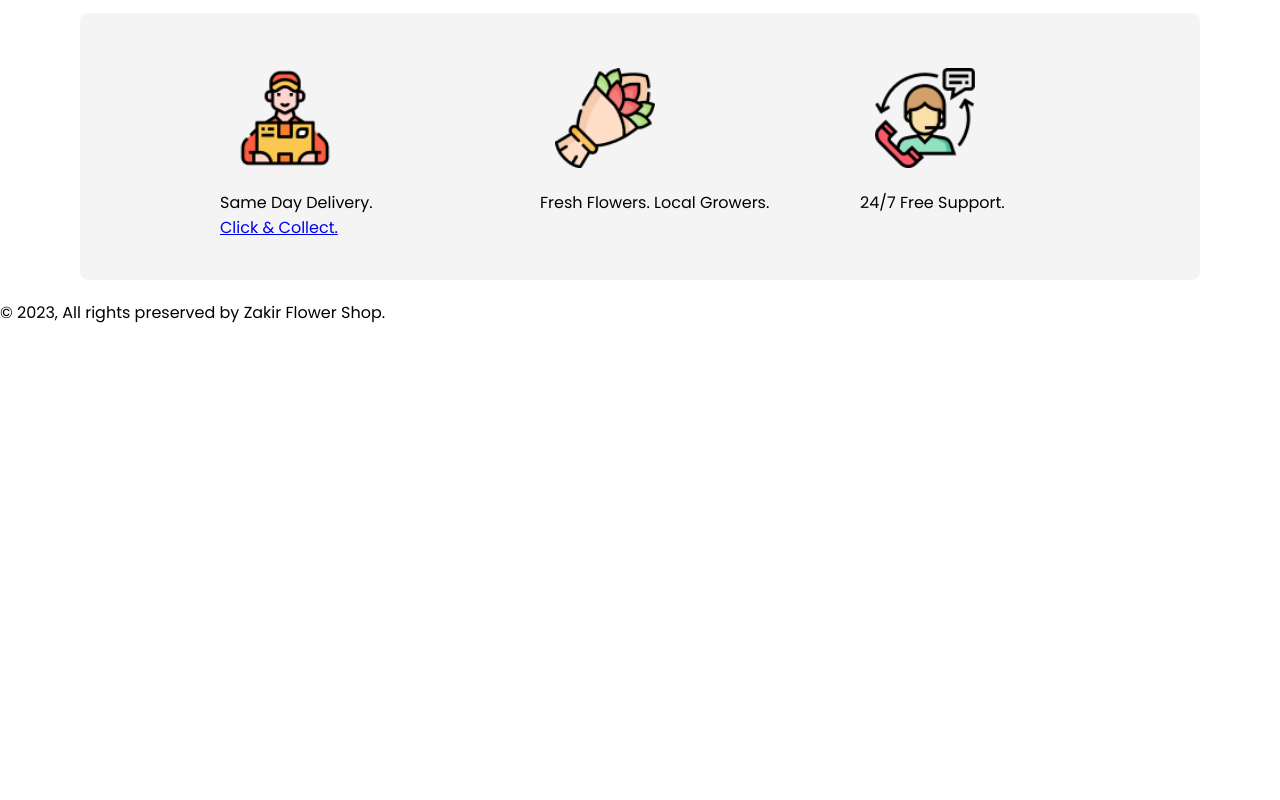
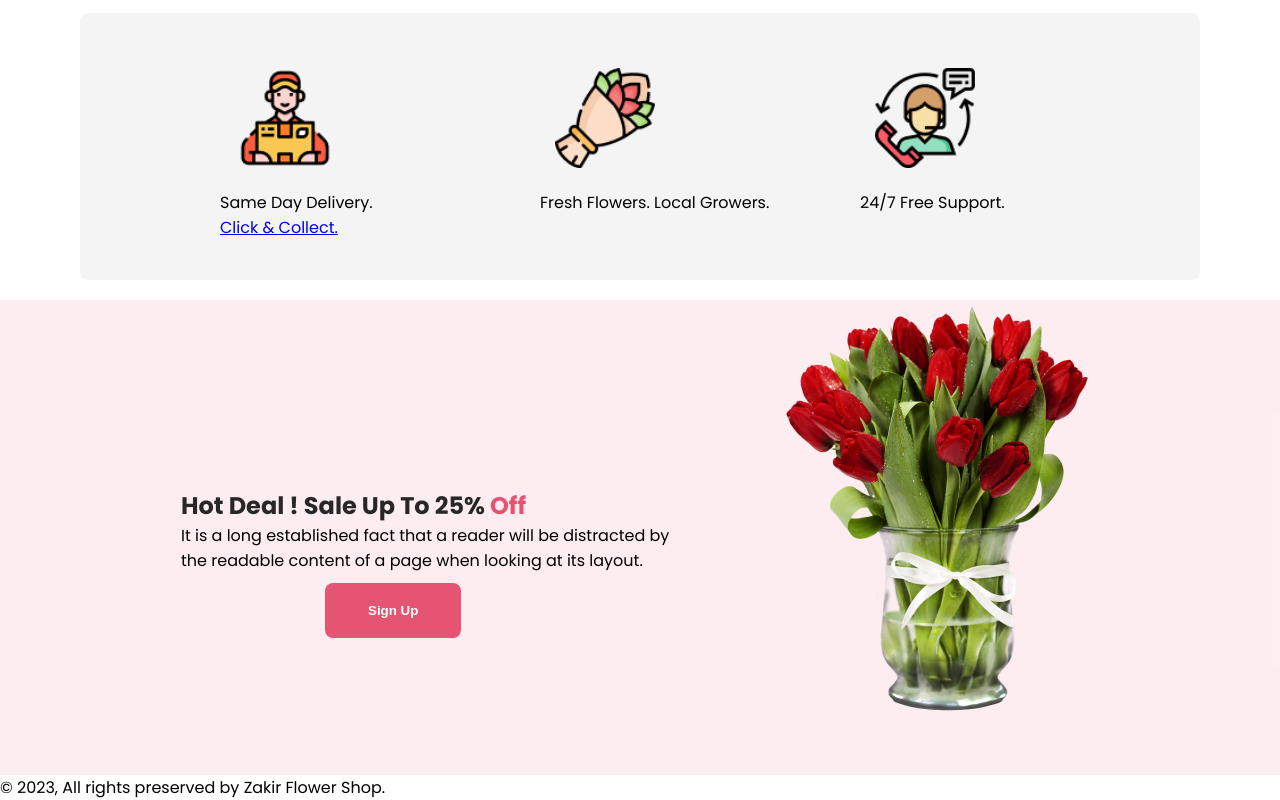
Before and after one commit to zakir85/zakir-flower-shop, a plain HTML site: page index.html in a window 1280 px wide. Shown: the part 1366-2166 px from the top of the page. Before the commit the page ends 1691 px from the top, so only its background shows below. Drawn offline with Linux system fonts and the light colour scheme.

Commit message:
Hot deal section compleate commit

```diff
--- a/index.html
+++ b/index.html
@@ -69,6 +69,21 @@
 
 
         </section>
+        <!-- Hot Deal part start -->
+        <section class="header">
+            <div class="hotdeal-section">
+                <div class="hot-content-left">
+                    <h1 class="hotdeal-title">Hot Deal ! Sale Up To 25% <span>Off</span></h1>
+                    <p>It is a long established fact that a reader will be distracted by the readable content of a page when looking at its layout. </p>
+                    <button class="banner-button signup">Sign Up</button>
+                </div>
+
+                 <img class="hotdeal-content-right" src="images/featured-4.png" alt="featured picture">
+
+            </div>
+
+        </section>
+
 
     </main>
     <footer>
--- a/style.css
+++ b/style.css
@@ -129,3 +129,40 @@ a{
     width: 283px;
 
 }
+
+/* hot deal-section start */
+.hotdeal-section{
+    display: flex;
+    padding: 0 200px;
+    align-items: center;
+    justify-content: center;
+    gap: 100px;
+}
+.hot-content-left{
+    align-items: center;
+    justify-content: center;
+}
+
+.hotdeal-title{
+    color: #272727;
+    width: 500px;
+    margin-top: 150px;
+    font-weight: bold;
+
+}
+
+.hotdeal-title span{
+    color: #E55473;
+}
+
+.hotdeal-content-right{
+    width: 50%;
+    margin-bottom: 55px;
+}
+
+.hotdeal-content-right img{
+    width: 635px
+}
+.signup{
+    margin-left: 144px;
+}
```
